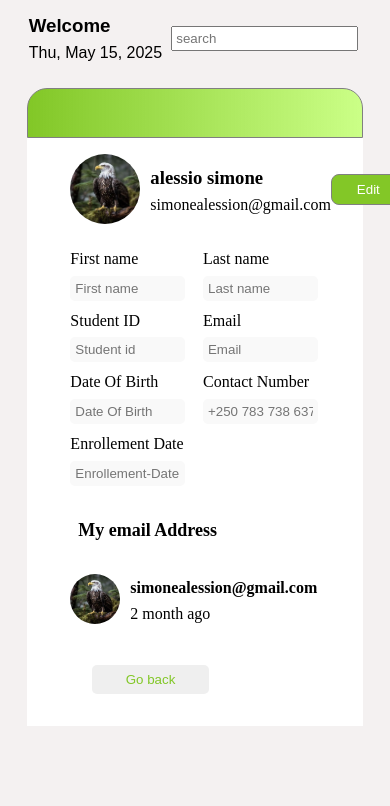
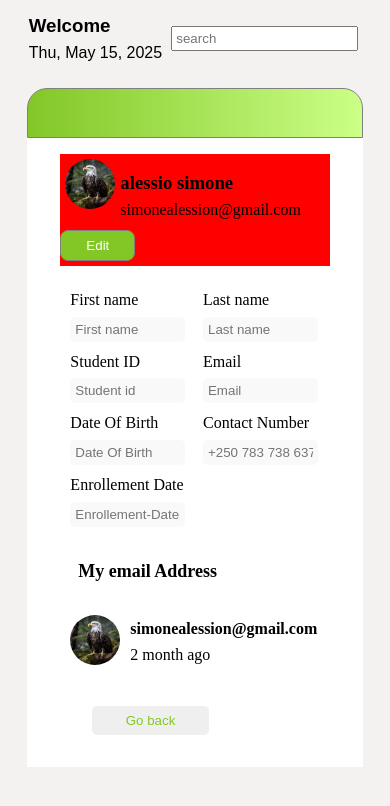
Before and after one commit to RP-Tumba/studentsync-frontend-emerald, a React (Vite) app: page /StudentDetails/1 in a window 390 px wide. Shown: the top 806 px of the page. Built offline with nearby package versions, Linux system fonts and the light colour scheme.

Commit message:
feat: adding some responsiveness

```diff
--- a/package.json
+++ b/package.json
@@ -20,6 +20,7 @@
     "react": "^19.0.0",
     "react-dom": "^19.0.0",
     "react-hook-form": "^7.56.3",
+    "react-icons": "^5.5.0",
     "react-router-dom": "^6.22.3",
     "zustand": "^5.0.3"
   },
--- a/src/components/StudentDetails.jsx
+++ b/src/components/StudentDetails.jsx
@@ -10,6 +10,7 @@ function StudentDetails() {
 
   return (
     <>
+      <div className="container">
         <div className="head">
           <div className="left-head">
             <h3>Welcome</h3>
@@ -86,6 +87,7 @@ function StudentDetails() {
             </div>
           </div>
         </div>
+      </div>
     </>
   );
 }
--- a/src/index.css
+++ b/src/index.css
@@ -118,3 +118,18 @@
     border: none;
     border-radius: 5px;
   }
+ @media only screen and (max-width: 480px){
+      .profile-student{
+        display: block;
+        background: red;
+        padding: 5px 0;
+      }
+    .profile-student img{
+    width: 50px;
+    height: 50px;
+    border-radius: 50%;
+     margin: 0 5px;
+
+  }
+
+  }
```
Also changed, not shown: 1 other file (tests, documents, lock files or other folders). Lines whose indentation alone changed are shown as unchanged.
